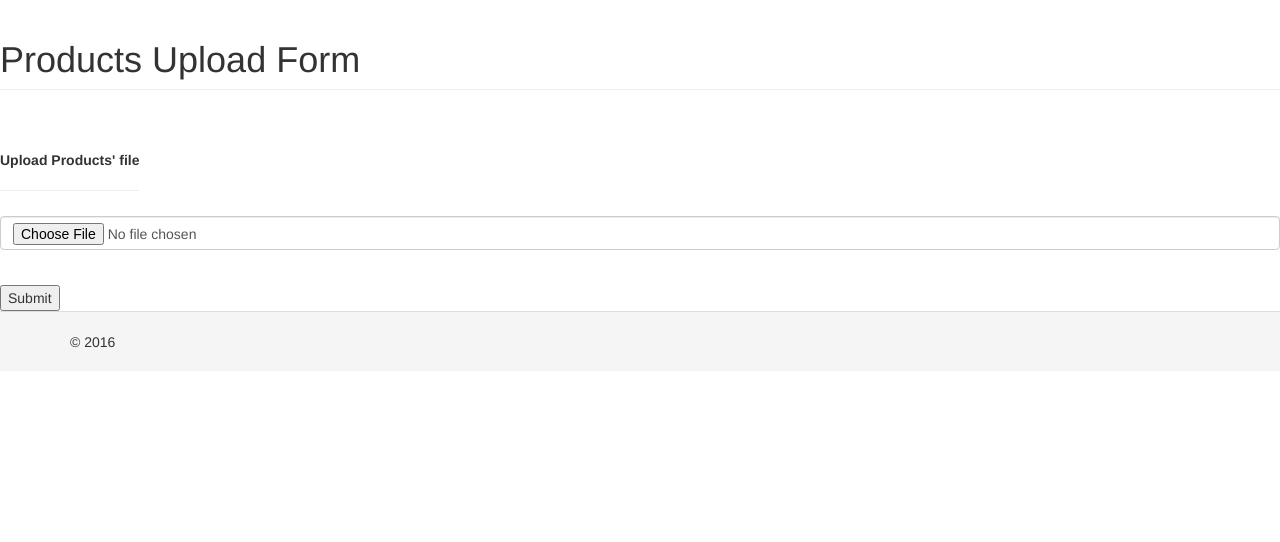
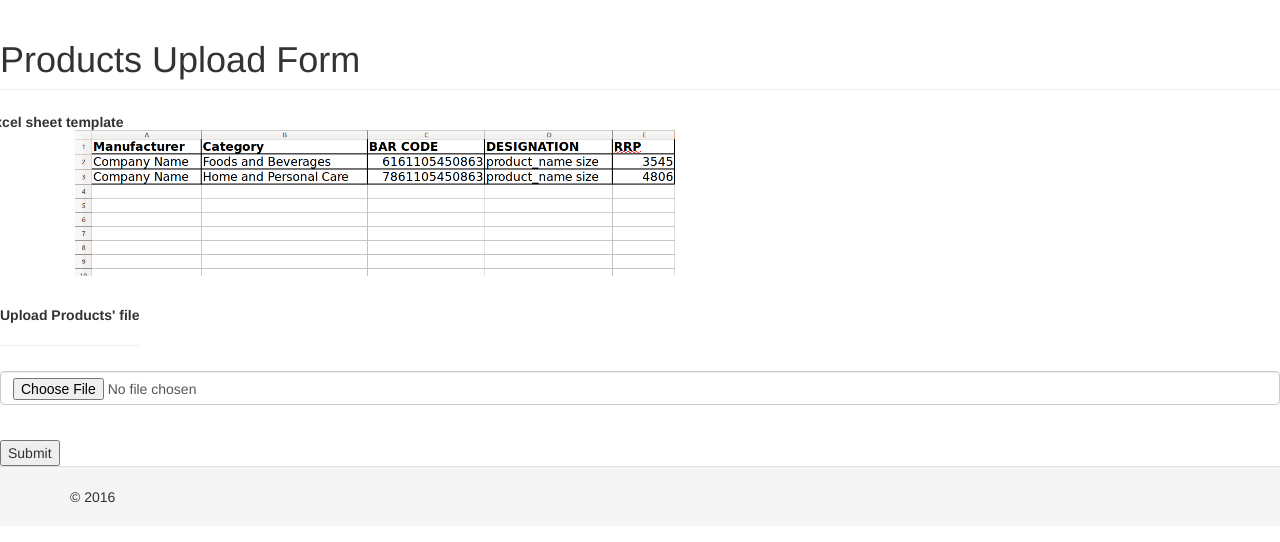
Before and after one commit to alaink/stockout, a Yii app: template views/products/index.php in a window 1280 px wide. Shown: the top 542 px of the page. Run offline with PHP 8.4 and a stand-in for Yii, Linux system fonts and the light colour scheme; the template is opened without the code that fills it, so the values that code supplies are empty; form fields are guessed from the names that the template uses; some libraries are stand-ins or nearby versions.

Commit message:
product excel sheet template

```diff
--- a/views/products/index.php
+++ b/views/products/index.php
@@ -15,6 +15,12 @@ use yii\widgets\ActiveForm;
         <!-- /.col-lg-12 -->
     </div>
 
+    <div class="row " style="margin-top: 5px; width: 600px; height: 150px">
+        <h5 style='margin: auto;display: block;'><b>Excel sheet template</b> </h5>
+        <img src="<?= yii\helpers\Url::to('@web/images/product_template.png') ?>" style='margin: auto;display: block;width: 100%;margin-left: 15%'
+             alt="<?php echo Yii::$app->name ?>" title="Product template">
+    </div>
+
     <!-- displaying success flash info if set   -->
     <div class="'row">
         <?php if(Yii::$app->session->hasFlash('success')):?>
@@ -24,6 +30,7 @@ use yii\widgets\ActiveForm;
         <?php endif; ?>
     </div>
 
+    <div>
         <?php $form = ActiveForm::begin(['options' => ['enctype' => 'multipart/form-data']]); ?>
 
             <?= '<br /> <br />'?>
@@ -35,6 +42,7 @@ use yii\widgets\ActiveForm;
 
         <?php ActiveForm::end(); ?>
     </div>
+</div>
 
 <?php
 //Yii::$app->clientScript->registerScript(
```
Also changed, not shown: web/images/product_template.png (added). Lines whose indentation alone changed are shown as unchanged.
